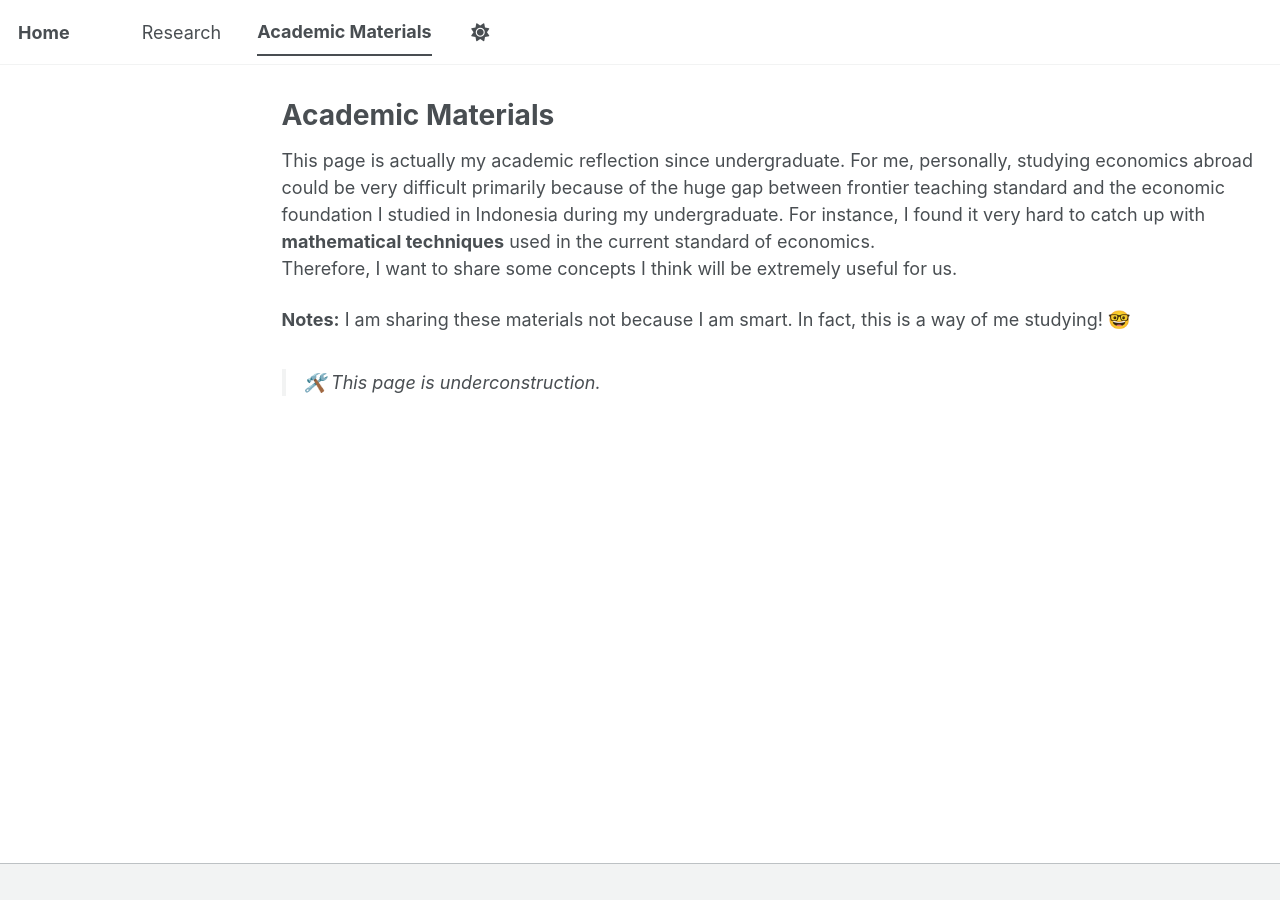
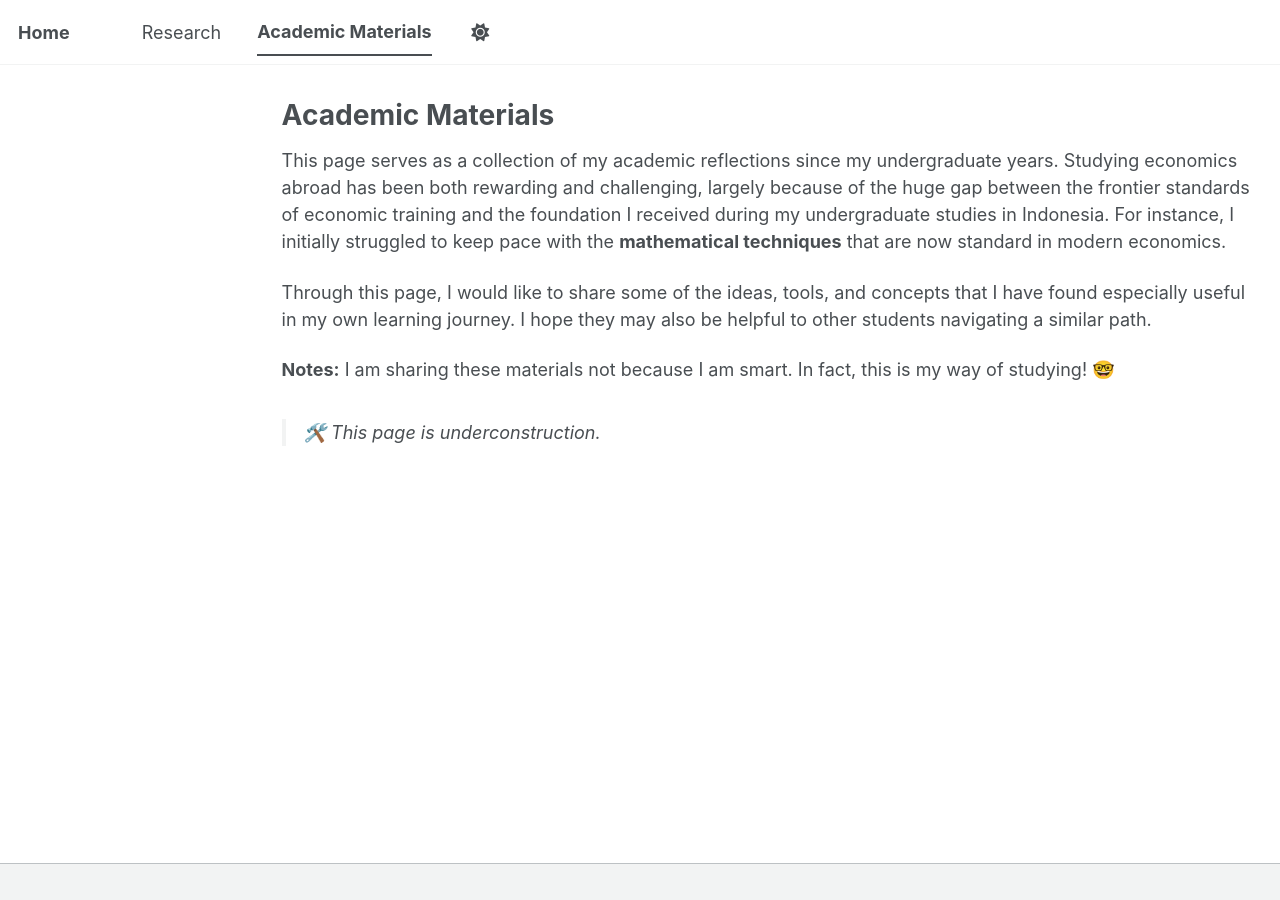
Before and after one commit to syahidizzulhaq/syahidizzulhaq.github.io, a Jekyll site: the page built from _pages/teaching.md, in a window 1280 px wide. Built offline with Jekyll 4.4.1, drawn with Linux system fonts in a browser that asks for light colours; a script bundle is joined from its source files by our own code; library files that are not in the unit come from our copies.

Commit message:
Update teaching.md

```diff
--- a/_pages/teaching.md
+++ b/_pages/teaching.md
@@ -5,12 +5,10 @@ permalink: /teaching/
 author_profile: false
 ---
 
-This page is actually my academic reflection since undergraduate. For me, personally, studying economics
-abroad could be very difficult primarily because of the huge gap between frontier
-teaching standard and the economic foundation I studied in Indonesia during my undergraduate. For instance, I found it very hard to catch up with
-**mathematical techniques** used in the current standard of economics.
-Therefore, I want to share some concepts I think will be extremely useful for us.
+This page serves as a collection of my academic reflections since my undergraduate years. Studying economics abroad has been both rewarding and challenging, largely because of the huge gap between the frontier standards of economic training and the foundation I received during my undergraduate studies in Indonesia. For instance, I initially struggled to keep pace with the **mathematical techniques** that are now standard in modern economics.
 
-**Notes:** I am sharing these materials not because I am smart. In fact, this is a way of me studying! 🤓
+Through this page, I would like to share some of the ideas, tools, and concepts that I have found especially useful in my own learning journey. I hope they may also be helpful to other students navigating a similar path.
+
+**Notes:** I am sharing these materials not because I am smart. In fact, this is my way of studying! 🤓
 
 > 🛠️ This page is underconstruction.
```
